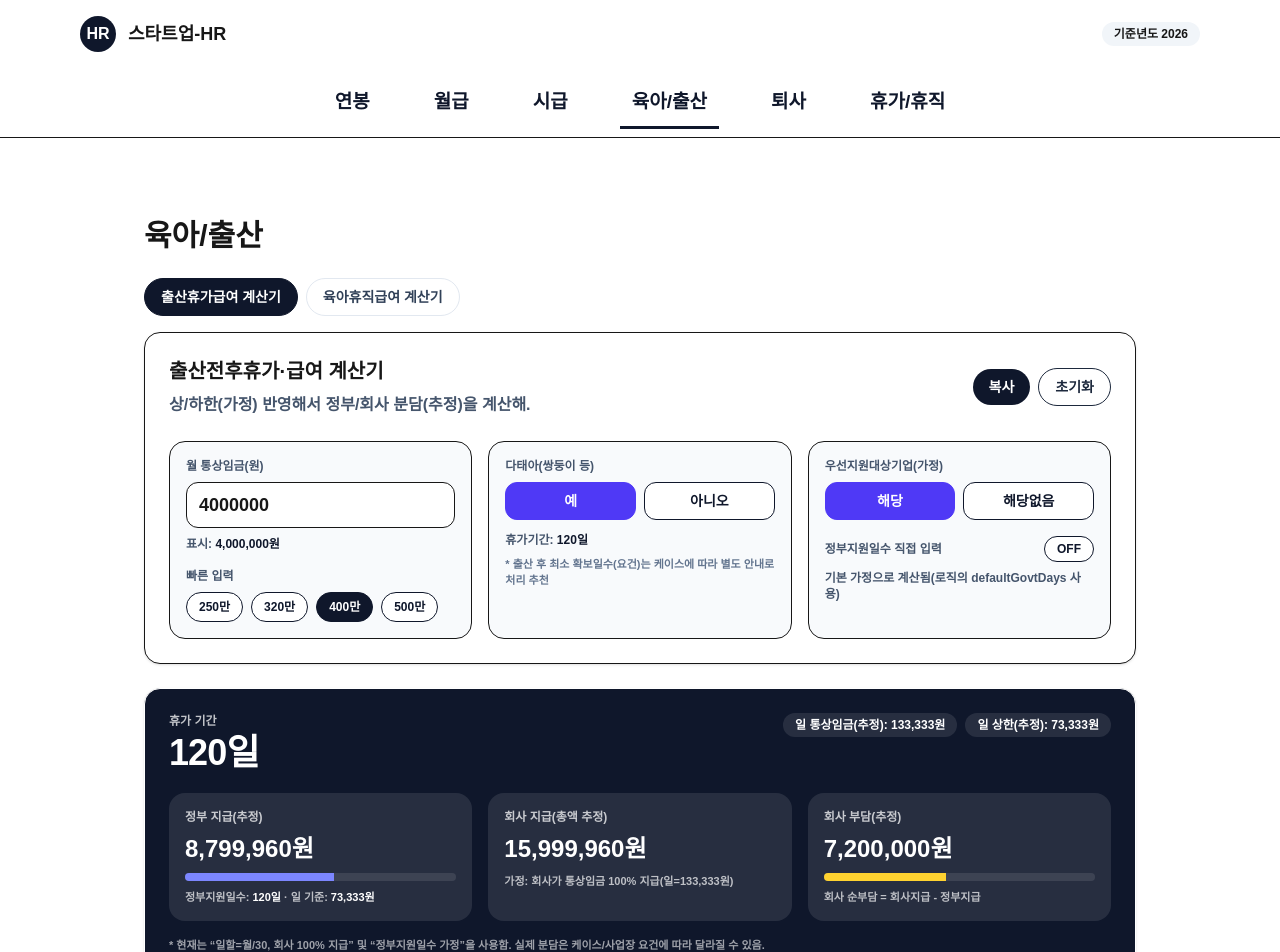
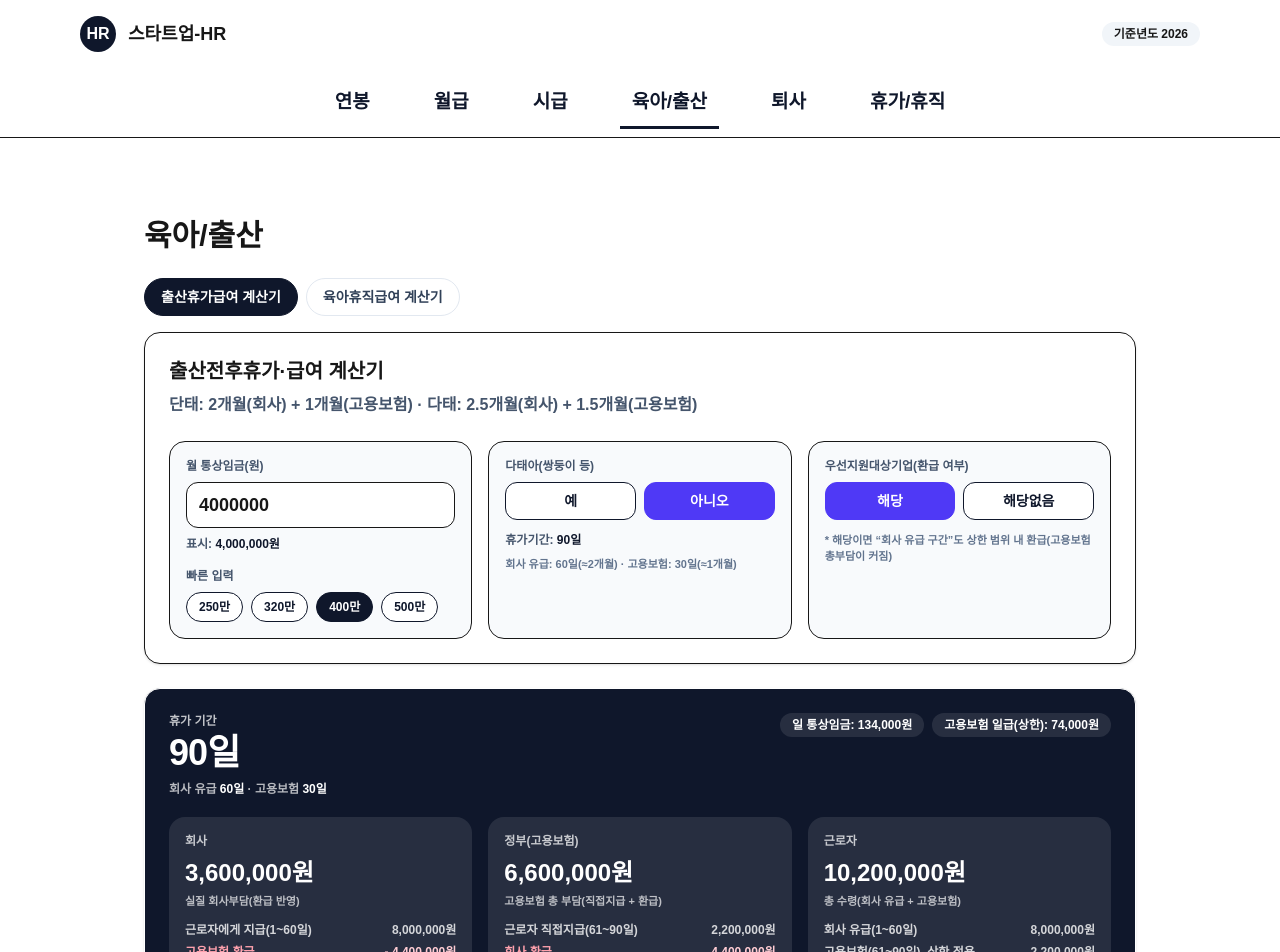
Before and after one commit to shootingstar112/startup-hr, a Next.js app: page /parental in a window 1280 px wide. Shown: the top 952 px of the page. Built offline with nearby package versions, Linux system fonts and the light colour scheme.

Commit message:
awerawer

```diff
--- a/app/parental/MaternityLeaveCalculator.tsx
+++ b/app/parental/MaternityLeaveCalculator.tsx
@@ -1,34 +1,37 @@
 "use client";
 
 import { useMemo, useState } from "react";
-import { POLICY, calculateMaternityLeave } from "./maternityLeave.logic";
+import { calculateMaternityLeave, POLICY } from "./maternityLeave.logic";
 
 /** 표시 유틸 */
 function stripDigits(v: string) {
   return (v ?? "").toString().replace(/[^\d]/g, "");
 }
-function formatWon(n: number) {
-  return n.toLocaleString("ko-KR") + "원";
+
+// ✅ 표시용: n을 unit 단위로 올림 (기본: 천원 단위)
+function ceilToUnit(n: number, unit = 1000) {
+  if (!Number.isFinite(n) || unit <= 0) return 0;
+  return Math.ceil(n / unit) * unit;
 }
-function toMan(n: number) {
-  return Math.floor(n / 10_000);
+
+function formatWon(n: number, unit = 1000) {
+  const v = ceilToUnit(Math.floor(n), unit);
+  return `${v.toLocaleString("ko-KR")}원`;
 }
-function formatMan(n: number) {
-  return `${toMan(n).toLocaleString("ko-KR")}만`;
+
+function formatWonCompact(n: number) {
+  return formatWon(n, 1000);
 }
-function formatWonCompact(n: number) {
-  // 카드 큰 숫자용: 원 그대로
-  return formatWon(n);
+
+// ✅ (1~60일) / (61~90일) / (1~75일) / (76~120일)
+function rangeLabel(startDay: number, endDay: number) {
+  return `(${startDay}~${endDay}일)`;
 }
 
 export default function MaternityLeaveCalculator() {
   const [wageText, setWageText] = useState("4000000"); // 원
-  const [isMultiple, setIsMultiple] = useState(true); // 스샷이 120일이라 기본 true
-  const [isPriority, setIsPriority] = useState(true);
-
-  // 정부지원일수(옵션) - 기본은 logic의 defaultGovtDays가 잡고, 사용자가 바꾸면 override
-  const [useCustomGovtDays, setUseCustomGovtDays] = useState(false);
-  const [govtDaysText, setGovtDaysText] = useState("");
+  const [isMultiple, setIsMultiple] = useState(false); // 다태아
+  const [isPriority, setIsPriority] = useState(true); // 우선지원대상기업
 
   const monthlyWage = useMemo(() => {
     const s = stripDigits(wageText);
@@ -37,72 +40,44 @@ export default function MaternityLeaveCalculator() {
     return Number.isFinite(n) ? Math.max(0, Math.floor(n)) : 0;
   }, [wageText]);
 
-  const totalDays = isMultiple ? POLICY.MULTIPLE_DAYS : POLICY.SINGLE_DAYS;
-
-  const govtDays = useMemo(() => {
-    if (!useCustomGovtDays) return undefined;
-    const s = stripDigits(govtDaysText);
-    if (!s) return 0;
-    const n = Number(s);
-    if (!Number.isFinite(n)) return 0;
-    return Math.max(0, Math.min(totalDays, Math.floor(n)));
-  }, [useCustomGovtDays, govtDaysText, totalDays]);
-
   const out = useMemo(
     () =>
       calculateMaternityLeave({
         monthlyWage,
         isMultiple,
         isPriorityCompany: isPriority,
-        govtDays,
       }),
-    [monthlyWage, isMultiple, isPriority, govtDays]
+    [monthlyWage, isMultiple, isPriority]
   );
+  // ✅ 표시용(천원 올림) 숫자로 먼저 맞춰서 "합계/차액"도 표시상 딱 떨어지게
+  const employerPayDisp = ceilToUnit(out.employerPayToEmployee, 1000);
+  const refundDisp = ceilToUnit(out.govtRefundToEmployer, 1000);
+  const employerNetDisp = Math.max(0, employerPayDisp - refundDisp);
 
-  const progressGovt =
-    out.companyPayGross <= 0 ? 0 : Math.min(1, out.govtPay / out.companyPayGross);
+  const employerDaysLabel = isMultiple
+    ? `${POLICY.MULTIPLE_EMPLOYER_DAYS}일(≈2.5개월)`
+    : `${POLICY.SINGLE_EMPLOYER_DAYS}일(≈2개월)`;
+
+  const govtDaysLabel = isMultiple
+    ? `${POLICY.MULTIPLE_GOVT_DIRECT_DAYS}일(≈1.5개월)`
+    : `${POLICY.SINGLE_GOVT_DIRECT_DAYS}일(≈1개월)`;
+
+  // ✅ 구간 계산 (단태/다태 공통 처리)
+  const employerStart = 1;
+  const employerEnd = out.employerPayDays; // 단태 60 / 다태 75
+  const govtStart = out.employerPayDays + 1; // 단태 61 / 다태 76
+  const govtEnd = out.totalDays; // 단태 90 / 다태 120
 
   return (
     <div className="space-y-6">
-      {/* 상단 입력 섹션 */}
+      {/* 입력 섹션 */}
       <div className="rounded-2xl border bg-white p-3 sm:p-6 shadow-sm">
         <div className="flex items-center justify-between gap-3">
           <div>
             <h2 className="text-xl font-black">출산전후휴가·급여 계산기</h2>
             <p className="mt-2 text-slate-600 font-semibold">
-              상/하한(가정) 반영해서 정부/회사 분담(추정)을 계산해.
+              단태: 2개월(회사) + 1개월(고용보험) · 다태: 2.5개월(회사) + 1.5개월(고용보험)
             </p>
-          </div>
-
-          <div className="flex items-center gap-2">
-            <button
-              type="button"
-              onClick={() => {
-                navigator.clipboard?.writeText(
-                  JSON.stringify(
-                    { monthlyWage, isMultiple, isPriority, govtDays: govtDays ?? null },
-                    null,
-                    2
-                  )
-                );
-              }}
-              className="rounded-full bg-slate-900 px-4 py-2 text-sm font-black text-white"
-            >
-              복사
-            </button>
-            <button
-              type="button"
-              onClick={() => {
-                setWageText("4000000");
-                setIsMultiple(true);
-                setIsPriority(true);
-                setUseCustomGovtDays(false);
-                setGovtDaysText("");
-              }}
-              className="rounded-full border px-4 py-2 text-sm font-black text-slate-800"
-            >
-              초기화
-            </button>
           </div>
         </div>
 
@@ -177,18 +152,18 @@ export default function MaternityLeaveCalculator() {
             <div className="mt-3 text-xs font-semibold text-slate-600">
               휴가기간:{" "}
               <span className="font-black text-slate-900">
-                {isMultiple ? POLICY.MULTIPLE_DAYS : POLICY.SINGLE_DAYS}일
+                {isMultiple ? POLICY.MULTIPLE_TOTAL_DAYS : POLICY.SINGLE_TOTAL_DAYS}일
               </span>
             </div>
 
             <div className="mt-2 text-[11px] font-semibold text-slate-500">
-              * 출산 후 최소 확보일수(요건)는 케이스에 따라 별도 안내로 처리 추천
+              회사 유급: {employerDaysLabel} · 고용보험: {govtDaysLabel}
             </div>
           </div>
 
-          {/* 우선지원대상기업 + 정부지원일수 */}
+          {/* 우선지원 */}
           <div className="rounded-2xl border bg-slate-50 p-4">
-            <div className="text-xs font-black text-slate-600">우선지원대상기업(가정)</div>
+            <div className="text-xs font-black text-slate-600">우선지원대상기업(환급 여부)</div>
 
             <div className="mt-2 flex gap-2">
               <button
@@ -211,105 +186,106 @@ export default function MaternityLeaveCalculator() {
               </button>
             </div>
 
-            <div className="mt-4 flex items-center justify-between">
-              <div className="text-xs font-black text-slate-600">정부지원일수 직접 입력</div>
-              <button
-                type="button"
-                onClick={() => setUseCustomGovtDays((v) => !v)}
-                className={`rounded-full px-3 py-1 text-xs font-black border ${
-                  useCustomGovtDays ? "bg-slate-900 text-white border-slate-900" : "bg-white text-slate-900"
-                }`}
-              >
-                {useCustomGovtDays ? "ON" : "OFF"}
-              </button>
+            <div className="mt-3 text-[11px] font-semibold text-slate-500">
+              * 해당이면 “회사 유급 구간”도 상한 범위 내 환급(고용보험 총부담이 커짐)
             </div>
-
-            {useCustomGovtDays ? (
-              <div className="mt-2">
-                <input
-                  inputMode="numeric"
-                  value={stripDigits(govtDaysText)}
-                  onChange={(e) => setGovtDaysText(e.target.value)}
-                  placeholder={`0 ~ ${totalDays}`}
-                  className="w-full rounded-xl border bg-white px-3 py-2 text-sm font-black outline-none focus:ring-2 focus:ring-slate-200"
-                />
-                <div className="mt-1 text-[11px] font-semibold text-slate-500">
-                  * 분담 기준 확정되면 이 입력은 숨기고 고정값으로 돌리면 됨
-                </div>
-              </div>
-            ) : (
-              <div className="mt-2 text-xs font-semibold text-slate-600">
-                기본 가정으로 계산됨(로직의 defaultGovtDays 사용)
-              </div>
-            )}
           </div>
         </div>
       </div>
 
-      {/* 하단 결과 섹션 */}
+      {/* 결과 섹션 */}
       <div className="rounded-2xl border bg-slate-900 p-3 sm:p-6 text-white shadow-sm">
         <div className="flex items-start justify-between gap-3">
           <div>
             <div className="text-xs font-extrabold text-white/75">휴가 기간</div>
             <div className="mt-1 text-4xl font-black tracking-tight">{out.totalDays}일</div>
+            <div className="mt-2 text-xs font-semibold text-white/70">
+              회사 유급 <span className="font-black text-white">{out.employerPayDays}일</span> · 고용보험{" "}
+              <span className="font-black text-white">{out.govtDirectDays}일</span>
+            </div>
           </div>
 
           <div className="flex flex-wrap gap-2 justify-end">
             <span className="rounded-full bg-white/10 px-3 py-1 text-xs font-black">
-              일 통상임금(추정): {formatWon(out.dailyWage)}
+              일 통상임금: {formatWon(out.dailyWage)}
             </span>
             <span className="rounded-full bg-white/10 px-3 py-1 text-xs font-black">
-              일 상한(추정): {formatWon(out.dailyCap)}
+              고용보험 일급(상한): {formatWon(out.govtDaily)}
             </span>
           </div>
         </div>
 
         <div className="mt-5 grid gap-4 lg:grid-cols-3">
-          {/* 정부 지급 */}
+          {/* 회사 */}
           <div className="rounded-2xl bg-white/10 p-4">
-            <div className="text-xs font-black text-white/75">정부 지급(추정)</div>
-            <div className="mt-2 text-2xl font-black">{formatWonCompact(out.govtPay)}</div>
-            <div className="mt-2 h-2 overflow-hidden rounded-full bg-white/10">
-              <div className="h-full bg-indigo-400" style={{ width: `${Math.round(progressGovt * 100)}%` }} />
-            </div>
-            <div className="mt-2 text-[11px] font-semibold text-white/70">
-              정부지원일수: <span className="font-black text-white">{out.govtDays}일</span> · 일 기준:{" "}
-              <span className="font-black text-white">{formatWon(Math.max(out.dailyFloor, Math.min(out.dailyCap, out.dailyWage)))}</span>
+            <div className="text-xs font-black text-white/75">회사</div>
+            <div className="mt-2 text-2xl font-black">{formatWonCompact(employerNetDisp)}</div>
+
+            <div className="mt-1 text-[11px] font-semibold text-white/70">실질 회사부담(환급 반영)</div>
+
+            <div className="mt-3 space-y-1 text-[12px] font-semibold text-white/80">
+              <div className="flex items-center justify-between">
+                <span>근로자에게 지급{rangeLabel(employerStart, employerEnd)}</span>
+                <span className="font-black">{formatWon(out.employerPayToEmployee)}</span>
+              </div>
+
+              {/* ✅ 우선지원 아닐 땐 줄 자체를 안 보여줌 / ✅ 환급 라벨엔 range 제거 */}
+              {isPriority ? (
+                <div className="flex items-center justify-between">
+                  <span className="text-rose-300 font-black">고용보험 환급</span>
+                  <span className="text-rose-200 font-black">- {formatWon(out.govtRefundToEmployer)}</span>
+                </div>
+              ) : null}
             </div>
           </div>
 
-          {/* 회사 지급(총액) */}
+          {/* 정부(고용보험) */}
           <div className="rounded-2xl bg-white/10 p-4">
-            <div className="text-xs font-black text-white/75">회사 지급(총액 추정)</div>
-            <div className="mt-2 text-2xl font-black">{formatWonCompact(out.companyPayGross)}</div>
-            <div className="mt-2 text-[11px] font-semibold text-white/70">
-              가정: 회사가 통상임금 100% 지급(일={formatWon(out.dailyWage)})
+            <div className="text-xs font-black text-white/75">정부(고용보험)</div>
+            <div className="mt-2 text-2xl font-black">{formatWonCompact(out.govtTotalBurden)}</div>
+            <div className="mt-1 text-[11px] font-semibold text-white/70">고용보험 총 부담(직접지급 + 환급)</div>
+
+            <div className="mt-3 space-y-1 text-[12px] font-semibold text-white/80">
+              <div className="flex items-center justify-between">
+                <span>근로자 직접지급{rangeLabel(govtStart, govtEnd)}</span>
+                <span className="font-black">{formatWon(out.govtPayToEmployee)}</span>
+              </div>
+
+              {/* ✅ 우선지원일 때만 / ✅ 회사 환급 라벨엔 range 제거 */}
+              {isPriority ? (
+                <div className="flex items-center justify-between">
+                  <span className="text-rose-300 font-black">회사 환급</span>
+                  <span className="text-rose-200 font-black">{formatWon(out.govtRefundToEmployer)}</span>
+                </div>
+              ) : null}
             </div>
           </div>
 
-          {/* 회사 부담 */}
+          {/* 근로자 */}
           <div className="rounded-2xl bg-white/10 p-4">
-            <div className="text-xs font-black text-white/75">회사 부담(추정)</div>
-            <div className="mt-2 text-2xl font-black">{formatWonCompact(out.companyNetBurden)}</div>
-            <div className="mt-2 h-2 overflow-hidden rounded-full bg-white/10">
-              <div
-                className="h-full bg-amber-300"
-                style={{
-                  width:
-                    out.companyPayGross <= 0
-                      ? "0%"
-                      : `${Math.round((out.companyNetBurden / out.companyPayGross) * 100)}%`,
-                }}
-              />
-            </div>
-            <div className="mt-2 text-[11px] font-semibold text-white/70">
-              회사 순부담 = 회사지급 - 정부지급
+            <div className="text-xs font-black text-white/75">근로자</div>
+            <div className="mt-2 text-2xl font-black">{formatWonCompact(out.workerTotalTakeHome)}</div>
+            <div className="mt-1 text-[11px] font-semibold text-white/70">총 수령(회사 유급 + 고용보험)</div>
+
+            <div className="mt-3 space-y-1 text-[12px] font-semibold text-white/80">
+              <div className="flex items-center justify-between">
+                <span>회사 유급{rangeLabel(employerStart, employerEnd)}</span>
+                <span className="font-black">{formatWon(out.employerPayToEmployee)}</span>
+              </div>
+              <div className="flex items-center justify-between">
+                <span>
+                  고용보험{rangeLabel(govtStart, govtEnd)}, 상한 적용
+                </span>
+                <span className="font-black">{formatWon(out.govtPayToEmployee)}</span>
+              </div>
             </div>
           </div>
         </div>
 
         <div className="mt-4 text-[11px] font-semibold text-white/60">
-          * 현재는 “일할=월/30, 회사 100% 지급” 및 “정부지원일수 가정”을 사용함. 실제 분담은 케이스/사업장 요건에 따라 달라질 수 있음.
+          * 단태: 회사 60일(2개월) + 고용보험 30일(1개월) · 다태: 회사 75일(2.5개월) + 고용보험 45일(1.5개월)
+          <br />
+          * 우선지원 “해당”이면 회사 유급 구간도 상한 범위 내 환급이 잡혀 “고용보험 총부담”이 커짐
         </div>
       </div>
     </div>
--- a/app/parental/maternityLeave.logic.ts
+++ b/app/parental/maternityLeave.logic.ts
@@ -1,99 +1,96 @@
-// app/maternity/maternityLeave.logic.ts
-
 export type MaternityInput = {
   monthlyWage: number; // 원
   isMultiple: boolean; // 다태아
-  isPriorityCompany: boolean; // 우선지원대상기업(가정)
-  govtDays?: number; // 정부지원일수(직접 지정 옵션)
+  isPriorityCompany: boolean; // 우선지원대상기업(환급/지원 포함 여부)
 };
 
 /**
- * ⚠️ 정책값은 여기서만 관리
- * - 월 상한/하한은 너가 원하면 바꿔 끼우면 됨
- * - 일할은 "월/30" 가정 (너 스샷이 4,000,000 -> 133,333원이라 이 기준)
+ * 정책값은 여기서만 관리
+ * - 일할: 월/30 가정
+ * - 상한만 적용(월 220만)
+ * - ✅ 하한(70만원 등) 강제 로직 제거: 입력한 월급 그대로 비례 계산
  */
 export const POLICY = {
-  SINGLE_DAYS: 90,
-  MULTIPLE_DAYS: 120,
+  SINGLE_TOTAL_DAYS: 90,
+  MULTIPLE_TOTAL_DAYS: 120,
 
-  // 예시값: 너 스샷(일 상한 73,333원)이면 월 상한이 2,200,000원 기준임.
-  // 필요하면 여기만 수정.
+  SINGLE_EMPLOYER_DAYS: 60,
+  SINGLE_GOVT_DIRECT_DAYS: 30,
+
+  MULTIPLE_EMPLOYER_DAYS: 75,
+  MULTIPLE_GOVT_DIRECT_DAYS: 45,
+
   MONTHLY_CAP: 2_200_000,
-  MONTHLY_FLOOR: 700_000,
-
   DAYS_IN_MONTH_FOR_DAILY: 30,
-};
-
-/**
- * 정부지원일수 기본값(가정)
- * - 여기만 바꾸면 "정부/회사 분담" 결과가 싹 바뀜
- *
- * 추천:
- * 1) 일단 우선지원=전체기간, 아니면 30일 같은 "placeholder"로 두고
- * 2) 실제 요구사항 확정되면 여기 로직 고정
- */
-function defaultGovtDays(totalDays: number, isPriorityCompany: boolean) {
-  return isPriorityCompany ? totalDays : Math.min(30, totalDays);
-}
+} as const;
 
 export type MaternityOutput = {
   totalDays: number;
 
-  dailyWage: number; // 원
-  dailyCap: number; // 원
-  dailyFloor: number; // 원
+  dailyWage: number;
+  dailyCap: number;
+  govtDaily: number; // ✅ 상한만 적용된 고용보험 일급
 
-  // 총액(추정)
-  govtPay: number; // 원 (정부 지급)
-  companyPayGross: number; // 원 (회사가 “지급”하는 총액 가정)
-  companyNetBurden: number; // 원 (회사 순부담 = gross - govtPay)
+  employerPayDays: number;
+  govtDirectDays: number;
+  govtRefundDays: number;
 
-  // 참고용
-  govtDays: number;
+  employerPayToEmployee: number;
+  govtPayToEmployee: number;
+  govtRefundToEmployer: number;
+  employerNetCost: number;
+  govtTotalBurden: number;
+  workerTotalTakeHome: number;
 };
 
 function floorWon(n: number) {
   return Math.floor(Number.isFinite(n) ? n : 0);
 }
-function clampInt(n: number, min: number, max: number) {
-  const v = Math.floor(Number.isFinite(n) ? n : min);
-  return Math.max(min, Math.min(max, v));
-}
 
 export function calculateMaternityLeave(input: MaternityInput): MaternityOutput {
   const monthlyWage = Math.max(0, floorWon(input.monthlyWage));
-  const totalDays = input.isMultiple ? POLICY.MULTIPLE_DAYS : POLICY.SINGLE_DAYS;
+
+  const totalDays = input.isMultiple ? POLICY.MULTIPLE_TOTAL_DAYS : POLICY.SINGLE_TOTAL_DAYS;
+
+  const employerPayDays = input.isMultiple ? POLICY.MULTIPLE_EMPLOYER_DAYS : POLICY.SINGLE_EMPLOYER_DAYS;
+  const govtDirectDays = input.isMultiple ? POLICY.MULTIPLE_GOVT_DIRECT_DAYS : POLICY.SINGLE_GOVT_DIRECT_DAYS;
 
   const dailyWage = floorWon(monthlyWage / POLICY.DAYS_IN_MONTH_FOR_DAILY);
   const dailyCap = floorWon(POLICY.MONTHLY_CAP / POLICY.DAYS_IN_MONTH_FOR_DAILY);
-  const dailyFloor = floorWon(POLICY.MONTHLY_FLOOR / POLICY.DAYS_IN_MONTH_FOR_DAILY);
 
-  const govtDays =
-    input.govtDays == null
-      ? defaultGovtDays(totalDays, input.isPriorityCompany)
-      : clampInt(input.govtDays, 0, totalDays);
+  // ✅ 고용보험 일급: 상한만 적용(하한 제거)
+  const govtDaily = Math.min(dailyCap, dailyWage);
 
-  // 정부: 일 상/하한 적용 + 통상임금 100% 가정
-  const govtDaily = Math.max(dailyFloor, Math.min(dailyCap, dailyWage));
-  const govtPay = govtDaily * govtDays;
+  // 근로자에게 실제로 들어오는 돈(너가 말한 고정 룰)
+  const employerPayToEmployee = dailyWage * employerPayDays;
+  const govtPayToEmployee = govtDaily * govtDirectDays;
 
-  // 회사 지급(총액): “회사가 통상임금 100% 지급한다” 가정
-  // (실무에서 회사 지급 방식이 다르면 여기만 바꾸면 됨)
-  const companyPayGross = dailyWage * totalDays;
+  // 우선지원: 회사 구간 환급(상한만 적용)
+  const govtRefundDays = input.isPriorityCompany ? employerPayDays : 0;
 
-  // 회사 순부담 = 회사지급 - 정부지급(환급/지원 가정)
-  const companyNetBurden = Math.max(0, companyPayGross - govtPay);
+  // ✅ 환급이 회사 실지급액을 초과하지 않도록 캡(이거 없으면 숫자 뒤집힘)
+  const rawRefund = govtDaily * govtRefundDays;
+  const govtRefundToEmployer = Math.min(employerPayToEmployee, rawRefund);
+
+  const employerNetCost = Math.max(0, employerPayToEmployee - govtRefundToEmployer);
+  const govtTotalBurden = govtPayToEmployee + govtRefundToEmployer;
+  const workerTotalTakeHome = employerPayToEmployee + govtPayToEmployee;
 
   return {
     totalDays,
     dailyWage,
     dailyCap,
-    dailyFloor,
+    govtDaily,
 
-    govtPay,
-    companyPayGross,
-    companyNetBurden,
+    employerPayDays,
+    govtDirectDays,
+    govtRefundDays,
 
-    govtDays,
+    employerPayToEmployee,
+    govtPayToEmployee,
+    govtRefundToEmployer,
+    employerNetCost,
+    govtTotalBurden,
+    workerTotalTakeHome,
   };
 }
```
